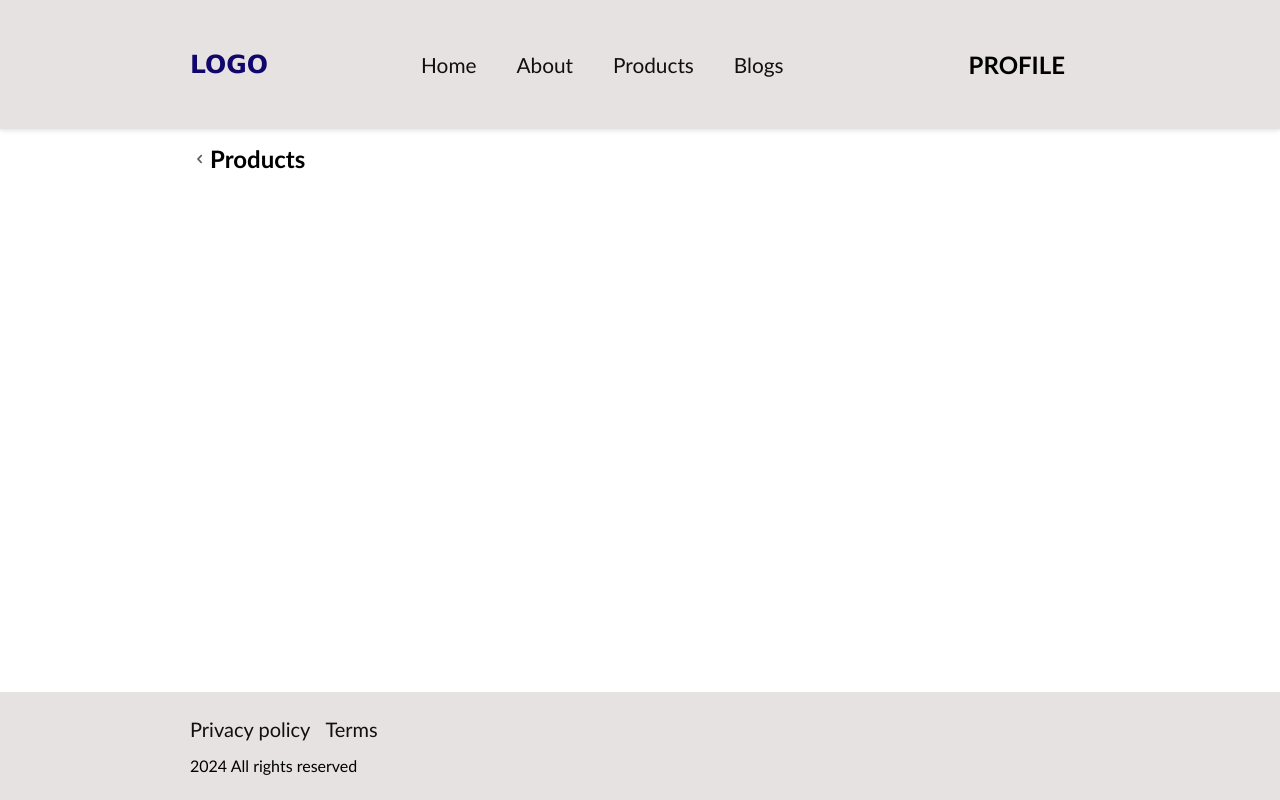
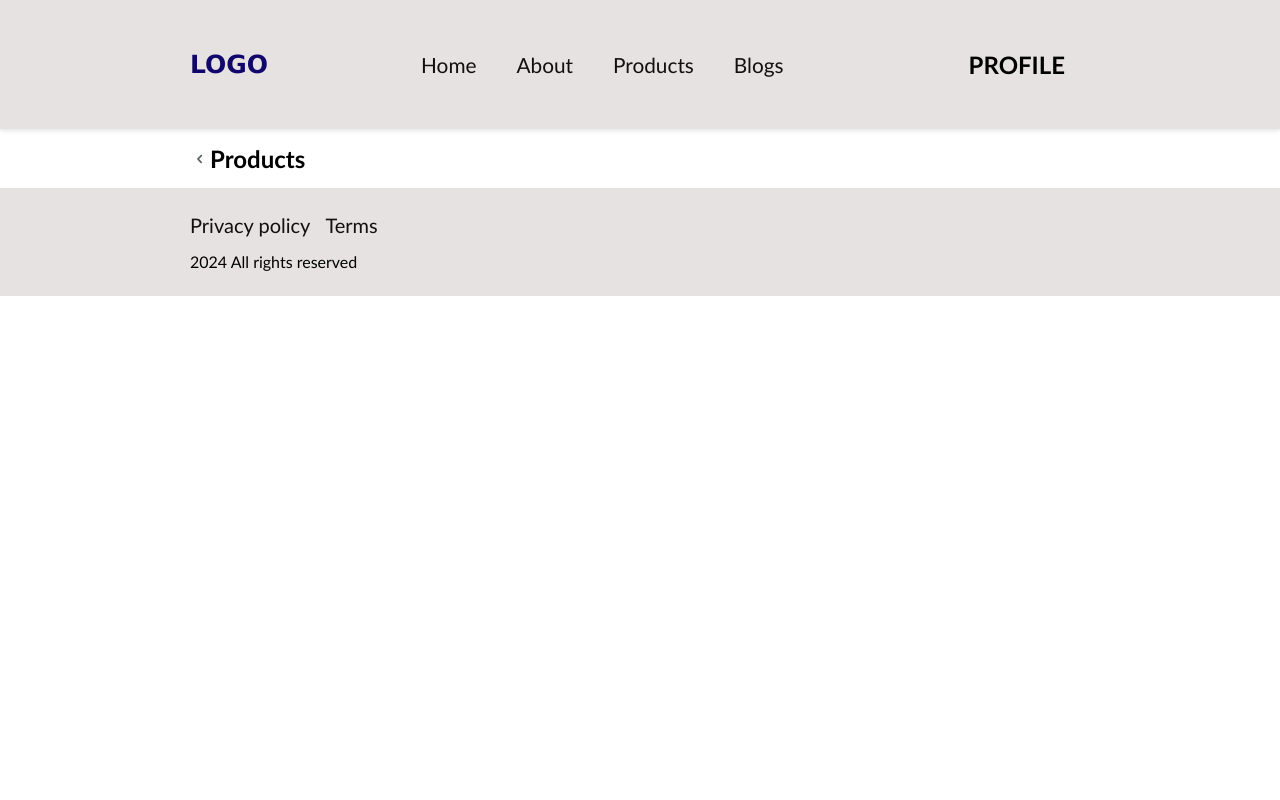
Before and after one commit to Tornik2/Assignment1, a Next.js app: page / in a window 1280 px wide. Built offline with nearby package versions, Linux system fonts and the light colour scheme; no server answers.

Commit message:
padding fixes in main layout

```diff
--- a/app/layout.js
+++ b/app/layout.js
@@ -13,7 +13,9 @@ export default function Layout({ children }) {
       <body>
         <div className="app">
           <Header />
-          <main className="no-scrollbar">{children}</main>
+          <div className="main__padding__sides">
+            <main className="no-scrollbar">{children}</main>
+          </div>
           <Footer />
         </div>
       </body>
```
